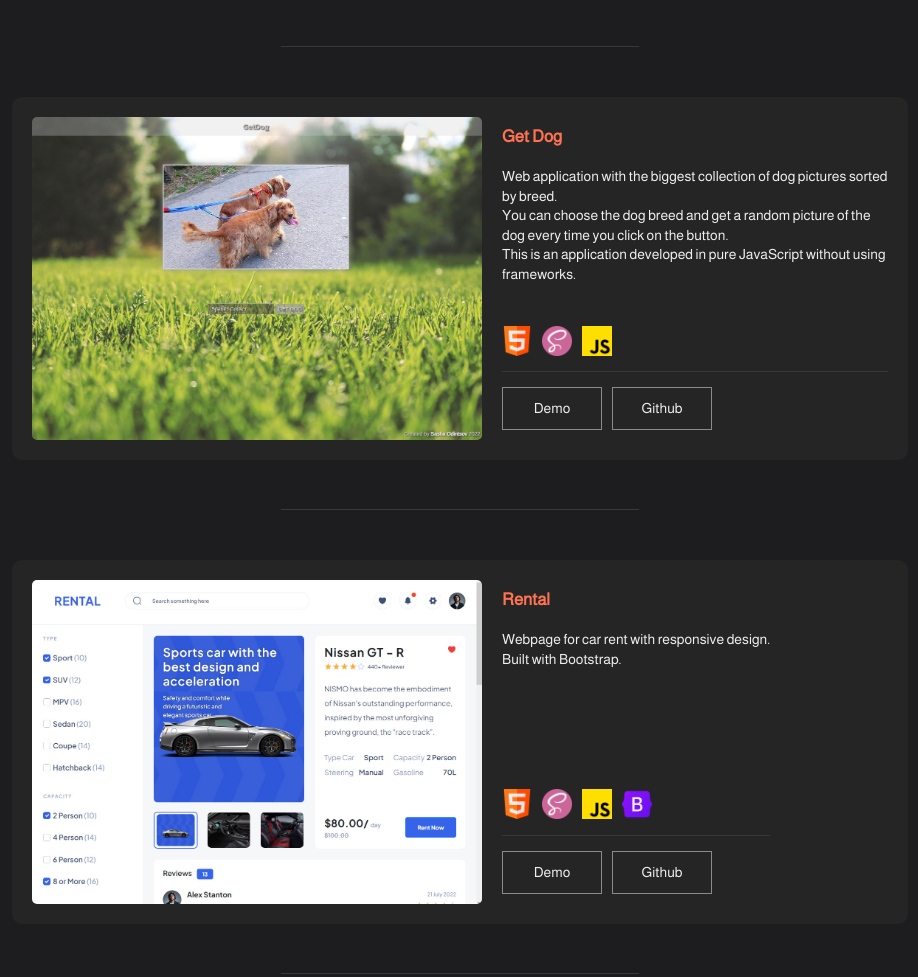
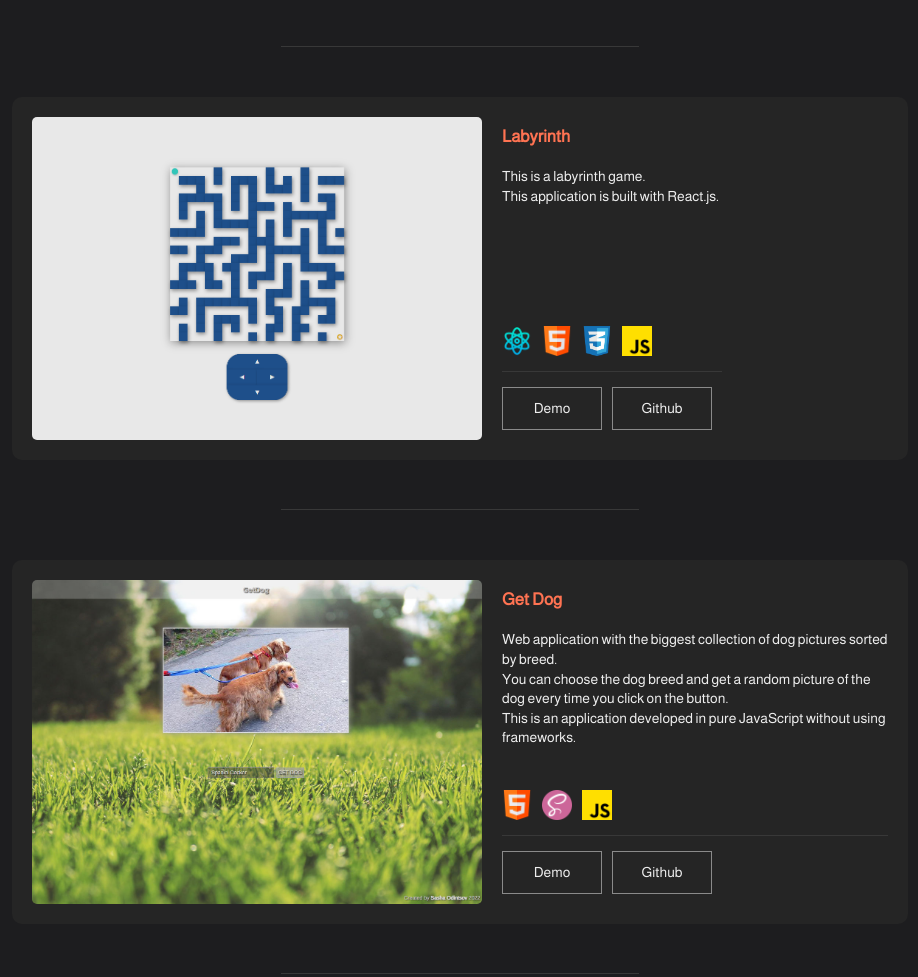
Before and after one commit to sasha-odintsov/Portfolio2022, a website: page index.html in a window 1280 px wide. Shown: the part 3165-4142 px from the top of the page, without its empty margins (180-1098 px from the left). Drawn offline with nearby package versions, Linux system fonts and the light colour scheme.

Commit message:
Added project

```diff
--- a/index.html
+++ b/index.html
@@ -4,7 +4,7 @@
     <meta charset="UTF-8">
     <meta http-equiv="X-UA-Compatible" content="IE=edge">
     <meta name="viewport" content="width=device-width, initial-scale=1.0">
-    <title>Sasha Odintsov</title>
+    <title>Sasha Odintsov | Portfolio</title>
     <link href="https://cdn.jsdelivr.net/npm/bootstrap@5.2.0/dist/css/bootstrap.min.css" rel="stylesheet" integrity="sha384-gH2yIJqKdNHPEq0n4Mqa/HGKIhSkIHeL5AyhkYV8i59U5AR6csBvApHHNl/vI1Bx" crossorigin="anonymous">
     <link rel="preconnect" href="https://fonts.googleapis.com">
     <link rel="preconnect" href="https://fonts.gstatic.com" crossorigin>
@@ -282,6 +282,49 @@
                 <div class="main__content-wrap">
                     <div class="main__content-item">
                         <div class="main__content-img-wrap">
+                            <img src="./img/labyrinth.png" class="main__content-img" alt="site-demo">
+                        </div>
+                        <div class="main__content-dscr-wrap">
+                            <div class="main__content-primary-wrap">
+                                <h3 class="main__content-title">
+                                    Labyrinth
+                                </h3>
+                                <p class="main__content-dscr">
+                                    This is a labyrinth game.
+                                    <br>
+                                    This application is built with React.js.
+                                </p>
+                            </div>
+                            <div class="main__content-secondary-wrap">
+                                <div class="main__tech-wrap">
+                                    <div class="main__tech-img-wrap" data-bs-toggle="tooltip" data-bs-placement="bottom" data-bs-title="React.js">
+                                        <img src="./img/react.png" alt="React" class="tech__img">
+                                    </div>
+                                    <div class="main__tech-img-wrap" data-bs-toggle="tooltip" data-bs-placement="bottom" data-bs-title="HTML5">
+                                        <img src="./img/html.png" alt="HTML5" class="tech__img" >
+                                    </div>
+                                    <div class="main__tech-img-wrap" data-bs-toggle="tooltip" data-bs-placement="bottom" data-bs-title="SCSS">
+                                        <img src="./img/css3.png" alt="CSS3" class="tech__img">
+                                    </div>
+                                    <div class="main__tech-img-wrap" data-bs-toggle="tooltip" data-bs-placement="bottom" data-bs-title="JavaScript">
+                                        <img src="./img/js.png" alt="JavaScript" class="tech__img">
+                                    </div>
+                                </div>
+                                <div class="main__content-link-wrap">
+                                    <a href="https://labyrinth-move-game.netlify.app" class="main__content-link" target="_blank">
+                                        Demo
+                                    </a>
+                                    <a href="https://github.com/sasha-odintsov/labyrinth" class="main__content-link" target="_blank">
+                                        Github
+                                    </a>
+                                </div>
+                            </div>
+                        </div>
+                    </div>
+                </div>
+                <div class="main__content-wrap">
+                    <div class="main__content-item">
+                        <div class="main__content-img-wrap">
                             <img src="./img/dogs.jpg" class="main__content-img" alt="site-demo">
                         </div>
                         <div class="main__content-dscr-wrap">
```
Also changed, not shown: img/labyrinth.png (added).
